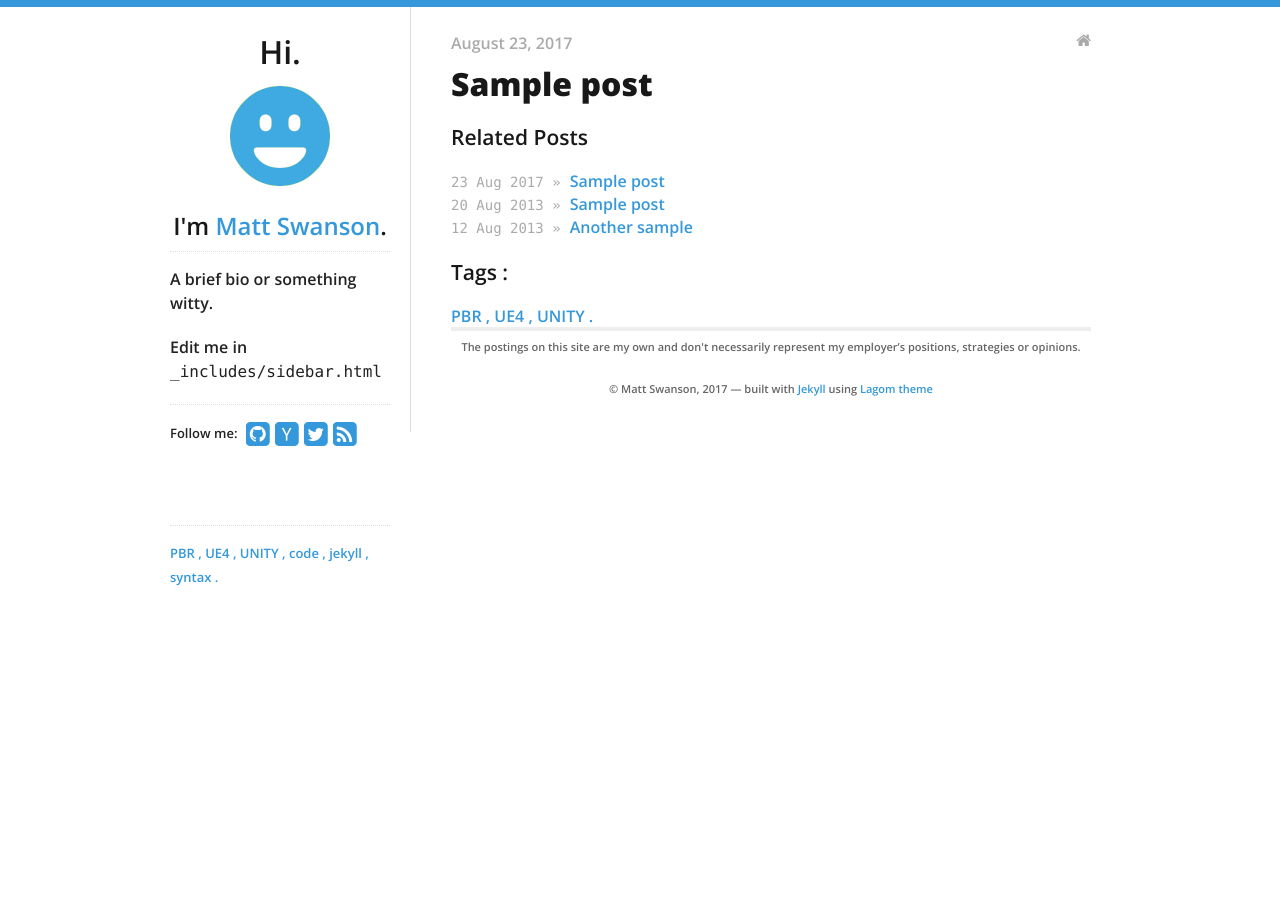
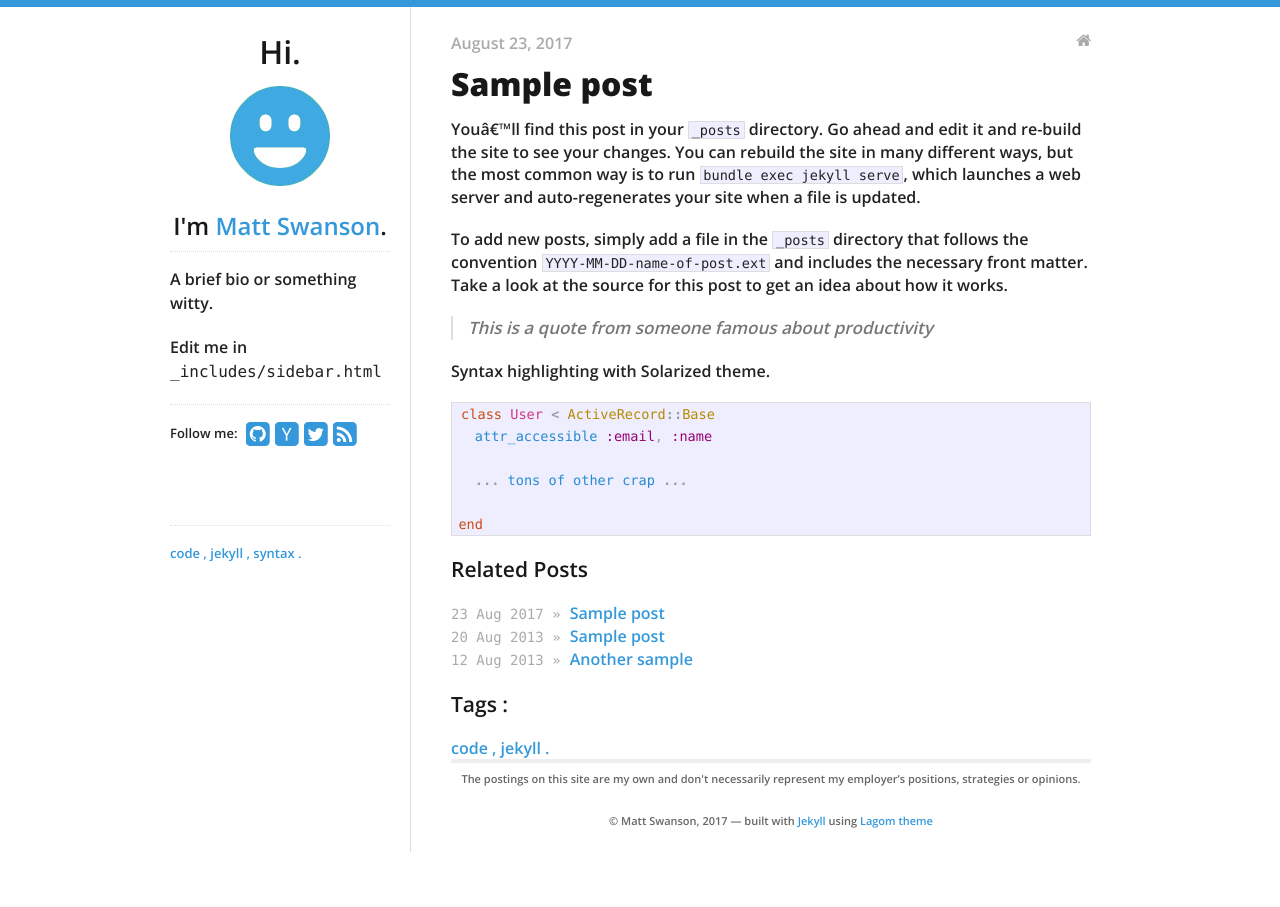
Before and after one commit to yoann01/ktmd, a Jekyll site: the page built from _posts/2017-08-23-PBR-Workflow.md, in a window 1280 px wide. Built offline with Jekyll 4.4.1, drawn with Linux system fonts in a browser that asks for light colours; nearby versions of some CDN libraries.

Commit message:
first commit

```diff
--- a/_posts/2017-08-23-PBR-Workflow.md
+++ b/_posts/2017-08-23-PBR-Workflow.md
@@ -1,7 +1,25 @@
 ---
 layout: post
 title: Sample post
-tags: [PBR, UE4, UNITY]
+tags: [code, jekyll]
 categories:
 - blog
 ---
+Youâ€™ll find this post in your `_posts` directory. Go ahead and edit it and re-build the site to see your changes. You can rebuild the site in many different ways, but the most common way is to run `bundle exec jekyll serve`, which launches a web server and auto-regenerates your site when a file is updated.
+
+To add new posts, simply add a file in the `_posts` directory that follows the convention `YYYY-MM-DD-name-of-post.ext` and includes the necessary front matter. Take a look at the source for this post to get an idea about how it works.
+
+> This is a quote from someone famous about productivity
+
+
+Syntax highlighting with Solarized theme.
+
+{% highlight ruby %}
+class User < ActiveRecord::Base
+  attr_accessible :email, :name
+
+  ... tons of other crap ...
+
+end
+
+{% endhighlight %}
```
